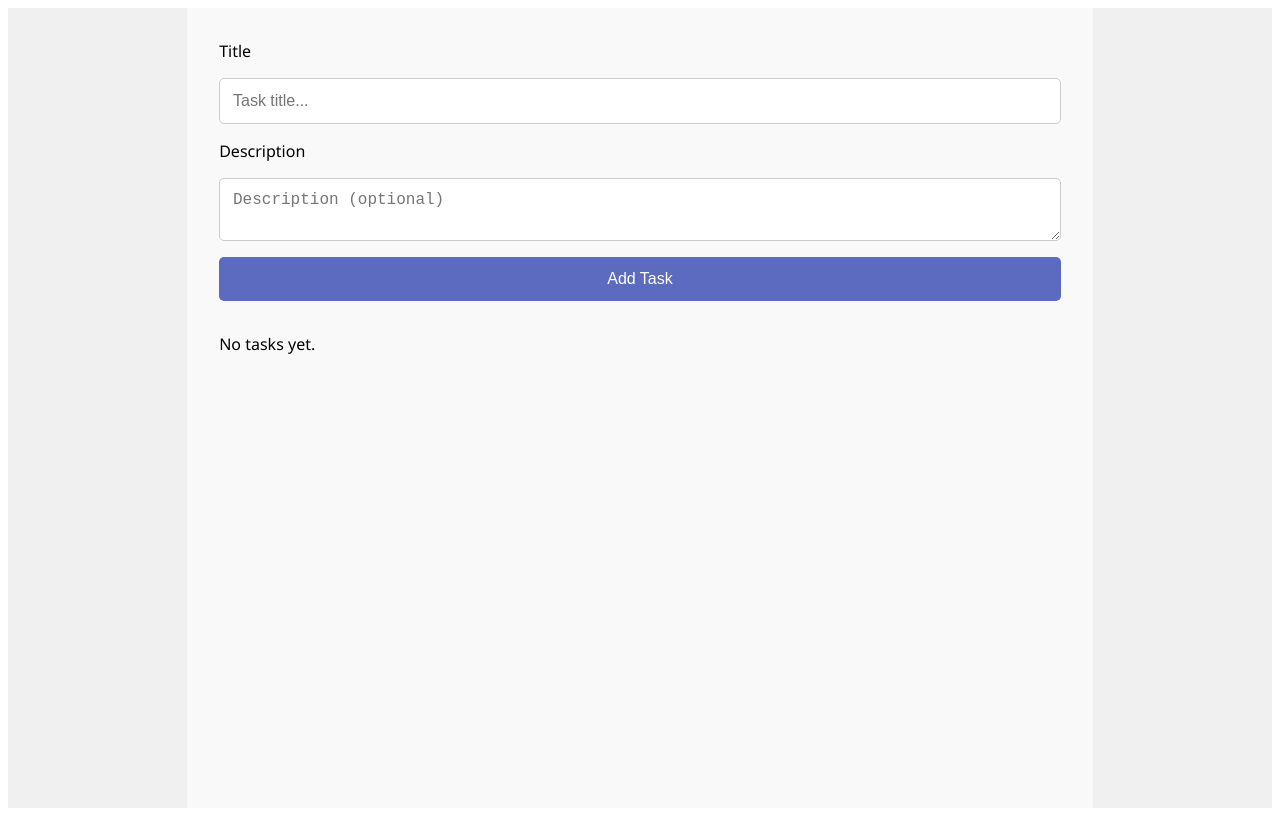
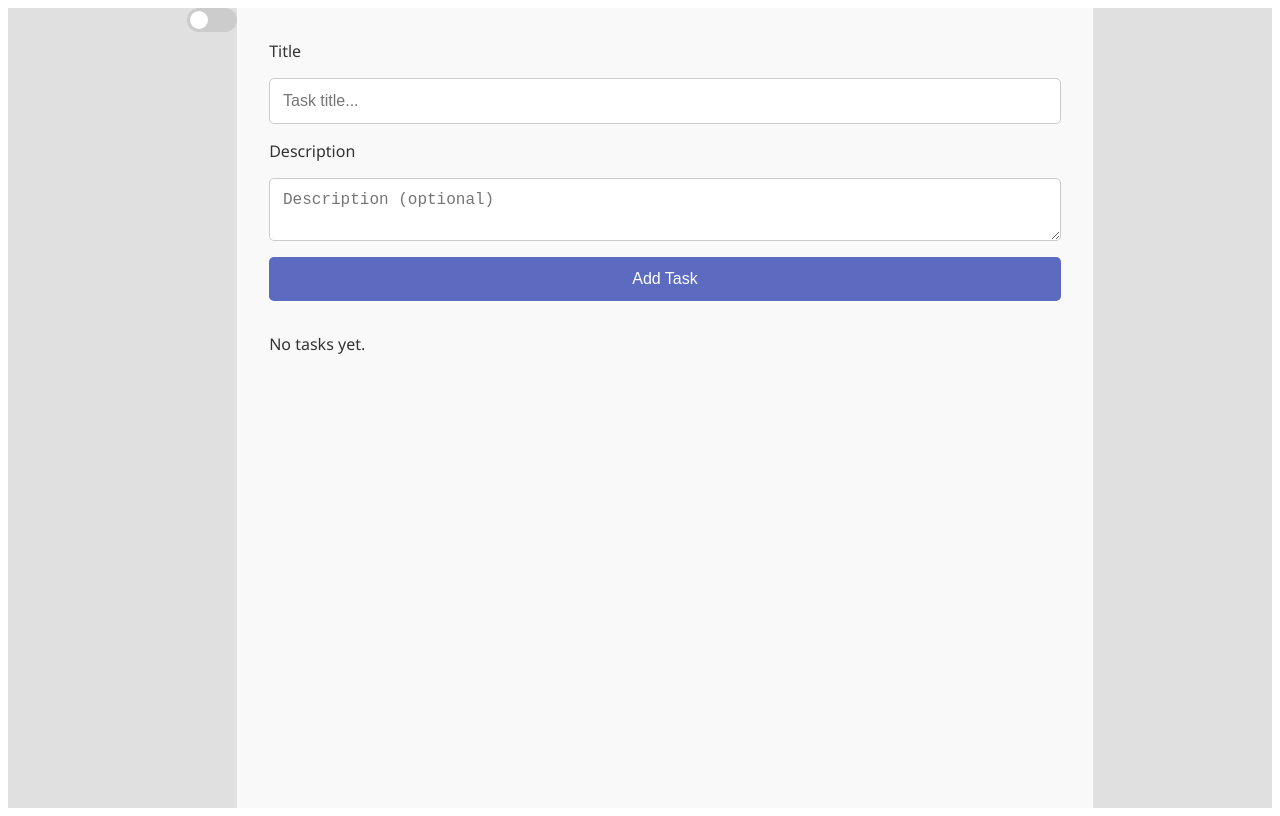
Before and after one commit to AnthonyBraak/AI-Task-Assistant, a React (Vite) app: page / in a window 1280 px wide. Built offline with nearby package versions, Linux system fonts and the light colour scheme.

Commit message:
feat: toggle dark and light mode

```diff
--- a/src/components/Sidebar/Sidebar.scss
+++ b/src/components/Sidebar/Sidebar.scss
@@ -20,7 +20,7 @@
       cursor: pointer;
 
       &:hover {
-        color: $primary;
+        color: var(--primary);
       }
     }
   }
--- a/src/components/Sidebar/Sidebar.tsx
+++ b/src/components/Sidebar/Sidebar.tsx
@@ -1,3 +1,5 @@
+import ThemeToggle from "../ThemeToggle/ThemeToggle";
+
 export default function Sidebar() {
-  return <div></div>;
+  return <ThemeToggle />;
 }
--- a/src/components/TaskForm/TaskForm.scss
+++ b/src/components/TaskForm/TaskForm.scss
@@ -10,10 +10,12 @@
     border: 1px solid #ccc;
     border-radius: 5px;
     font-size: 1rem;
+    color: var(--text-color);
+    background-color: var(--input);
   }
 
   button {
-    background-color: $primary;
+    background-color: var(--primary);
     color: white;
     padding: 0.8rem;
     border: none;
--- a/src/components/TaskItem/TaskItem.scss
+++ b/src/components/TaskItem/TaskItem.scss
@@ -1,5 +1,5 @@
 .task-card {
-  background: $main-bg;
+  background: var(--main-bg);
   padding: 1rem;
   border-radius: 8px;
   margin-bottom: 1rem;
@@ -21,12 +21,16 @@
   border-radius: 4px;
   font-size: 1rem;
   box-sizing: border-box;
+  color: var(--text-color);
+  background-color: var(--input);
 }
 
 .task-card .actions {
   margin-top: 0.5rem;
   display: flex;
   gap: 0.5rem;
+  flex-wrap: wrap;
+  gap: 0.5rem 0.75rem;
 }
 
 .task-card button {
@@ -37,15 +41,15 @@
 }
 
 .task-card button:first-of-type {
-  background-color: $edit;
+  background-color: var(--edit);
   color: white;
 }
 
 .task-card button:nth-of-type(2) {
-  background-color: $delete;
+  background-color: var(--delete);
   color: white;
 }
-.task-card button:last-of-type {
+.task-card button:nth-of-type(3) {
   background-color: #28a745;
   color: white;
 }
@@ -68,10 +72,21 @@
   opacity: 0.6;
 }
 
+.actions select {
+  color: var(--text-color);
+  background-color: var(--input);
+  border: 1px solid #ccc;
+  padding: 0.5rem;
+  border-radius: 4px;
+  font-size: 0.9rem;
+  cursor: pointer;
+}
+
 .rephrased-text {
-  background: #f4f4f4;
+  background: var(--main-bg);
+  box-shadow: 2px 2px 5px gray;
   padding: 0.75rem;
-  border-left: 4px solid $primary;
+  border-left: 4px solid var(--primary);
   border-radius: 4px;
   margin-top: 0.5rem;
 
@@ -92,12 +107,12 @@
     }
 
     button:first-of-type {
-      background-color: $edit;
+      background-color: var(--edit);
       color: white;
     }
 
     button:nth-of-type(2) {
-      background-color: $delete;
+      background-color: var(--delete);
       color: white;
     }
   }
--- a/src/components/TaskList/TaskList.scss
+++ b/src/components/TaskList/TaskList.scss
@@ -1,5 +1,5 @@
 .task-list {
-  background: white;
+  background: var(--input);
   padding: 1rem;
   border-radius: 8px;
   box-shadow: 0 2px 4px rgba(0, 0, 0, 0.1);
@@ -13,14 +13,25 @@
   button {
     padding: 0.5rem 1rem;
     border: none;
-    background: #e0e0e0;
+    background: var(--bg-color);
+    color: var(--text-color);
     cursor: pointer;
     border-radius: 4px;
 
     &.active {
-      background: $primary;
+      background: var(--primary);
       color: white;
       font-weight: bold;
     }
   }
 }
+
+.sort-dropdown select {
+  color: var(--text-color);
+  background-color: var(--input);
+  border: 1px solid #ccc;
+  padding: 0.5rem;
+  margin-bottom: 0.5rem;
+  border-radius: 4px;
+  font-size: 0.9rem;
+}
--- /dev/null
+++ b/src/components/ThemeToggle/ThemeToggle.scss
@@ -0,0 +1,44 @@
+.switch {
+  position: relative;
+  display: inline-block;
+  width: 50px;
+  height: 24px;
+}
+
+.switch input {
+  opacity: 0;
+  width: 0;
+  height: 0;
+}
+
+.slider {
+  position: absolute;
+  cursor: pointer;
+  top: 0;
+  left: 0;
+  right: 0;
+  bottom: 0;
+  background-color: #ccc;
+  border-radius: 34px;
+  transition: background-color 0.3s ease;
+}
+
+.slider::before {
+  position: absolute;
+  content: "";
+  height: 18px;
+  width: 18px;
+  left: 3px;
+  bottom: 3px;
+  background-color: white;
+  border-radius: 50%;
+  transition: transform 0.3s ease;
+}
+
+input:checked + .slider {
+  background-color: var(--primary);
+}
+
+input:checked + .slider::before {
+  transform: translateX(26px);
+}
--- /dev/null
+++ b/src/components/ThemeToggle/ThemeToggle.tsx
@@ -0,0 +1,33 @@
+import { useEffect, useState } from "react";
+import "./ThemeToggle.scss";
+
+export default function ThemeToggle() {
+  const [theme, setTheme] = useState<"light" | "dark">(() => {
+    const saved = localStorage.getItem("theme");
+    if (saved === "light" || saved === "dark") return saved;
+    const prefersDark = window.matchMedia(
+      "(prefers-color-scheme: dark)"
+    ).matches;
+    return prefersDark ? "dark" : "light";
+  });
+
+  useEffect(() => {
+    document.body.setAttribute("data-theme", theme);
+    localStorage.setItem("theme", theme);
+  }, [theme]);
+
+  const toggleTheme = () => {
+    setTheme((prev) => (prev === "light" ? "dark" : "light"));
+  };
+
+  return (
+    <label className="switch">
+      <input
+        type="checkbox"
+        checked={theme === "dark"}
+        onChange={toggleTheme}
+      />
+      <span className="slider" />
+    </label>
+  );
+}
--- a/src/styles/_variables.scss
+++ b/src/styles/_variables.scss
@@ -1,6 +1,19 @@
-$bg-color: #f0f0f0;
-$main-bg: #f9f9f9;
-$primary: #5c6bc0;
-$text-color: #333;
-$edit: #3498db;
-$delete: #e74c3c;
+:root {
+  --bg-color: #e0e0e0;
+  --main-bg: #f9f9f9;
+  --input: #ffffff;
+  --primary: #5c6bc0;
+  --text-color: #333;
+  --edit: #3498db;
+  --delete: #e74c3c;
+}
+
+body[data-theme="dark"] {
+  --bg-color: #1e1e1e;
+  --main-bg: #2c2c2c;
+  --input: #111111;
+  --primary: #8e99f3;
+  --text-color: #eee;
+  --edit: #64b5f6;
+  --delete: #f44336;
+}
--- a/src/styles/main.scss
+++ b/src/styles/main.scss
@@ -2,7 +2,8 @@
   display: flex;
   flex-direction: row;
   min-height: 100vh;
-  background-color: $bg-color;
+  background-color: var(--bg-color);
+  color: var(--text-color);
   font-family: "Segoe UI", sans-serif;
   @media screen and (max-width: 768px) {
     flex-direction: column;
@@ -12,12 +13,12 @@
 .main-content {
   flex: 1;
   padding: 2rem;
-  background-color: $main-bg;
+  background-color: var(--main-bg);
 }
 
 @media screen and (max-width: 480px) {
   .app {
-    padding-inline: 3vw;
+    padding-inline: 4vw;
   }
 }
 
```
